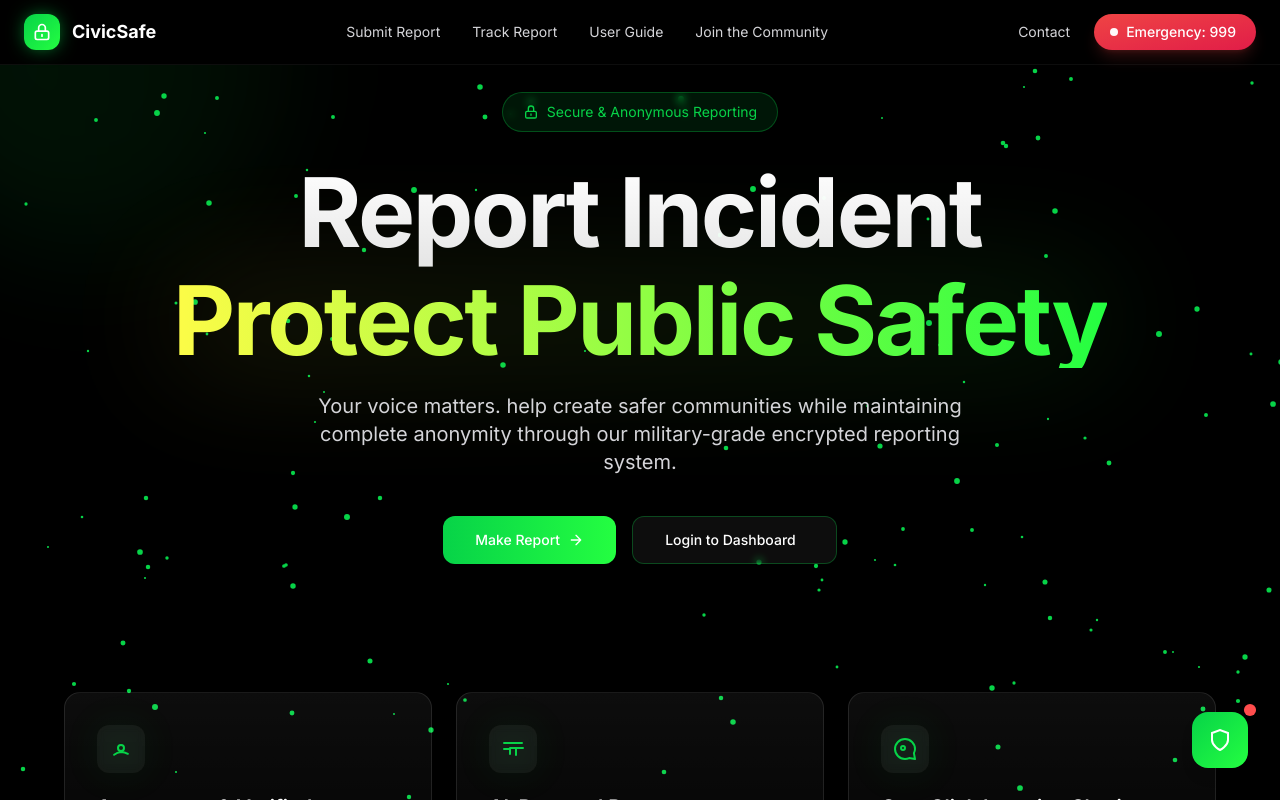
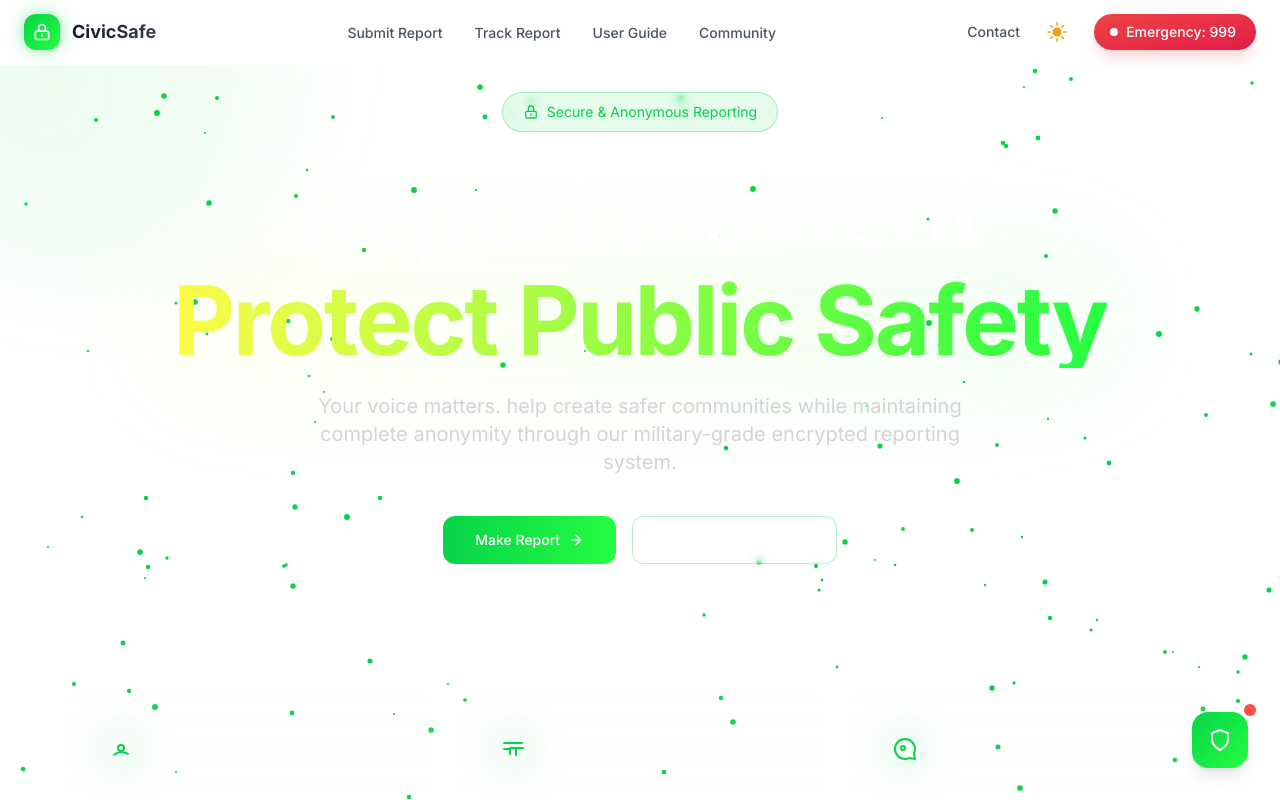
Before and after one commit to Arnob616/IPSM, a Next.js app: page / in a window 1280 px wide. Shown: the top 800 px of the page. Built offline with nearby package versions, Linux system fonts and the light colour scheme.

Commit message:
Enhanced CivicSafe Design with Dark/Light Mode

```diff
--- a/app/layout.tsx
+++ b/app/layout.tsx
@@ -3,6 +3,7 @@ import { Inter } from "next/font/google";
 import "./globals.css";
 import Navbar from "@/components/Navbar";
 import { Providers } from "./providers";
+import { ThemeProvider } from "@/lib/theme-context";
 
 const inter = Inter({ subsets: ["latin"] });
 
@@ -17,20 +18,41 @@ export default function RootLayout({
   children: React.ReactNode;
 }) {
   return (
-    <html lang="en">
+    <html lang="en" suppressHydrationWarning>
       <body className={inter.className}>
-        <div className="relative min-h-screen bg-black selection:bg-sky-500/20">
-          {/* Gradient Background */}
+        <ThemeProvider>
+          <div className="relative min-h-screen bg-white dark:bg-black light:bg-gray-50
+                         selection:bg-sky-500/20 transition-colors duration-300">
+            {/* Enhanced Gradient Background */}
             <div className="fixed inset-0 -z-10 min-h-screen">
-            <div className="absolute inset-0 h-full bg-[radial-gradient(circle_at_center,rgba(56,189,248,0.03),transparent_50%)]" />
-            <div className="absolute inset-0 h-full bg-[radial-gradient(circle_at_center,rgba(14,165,233,0.04),transparent_70%)]" />
+              {/* Light mode gradients */}
+              <div className="absolute inset-0 h-full bg-[radial-gradient(circle_at_center,rgba(7,211,72,0.08),transparent_50%)]
+                            dark:bg-[radial-gradient(circle_at_center,rgba(56,189,248,0.03),transparent_50%)]
+                            light:bg-[radial-gradient(circle_at_center,rgba(7,211,72,0.12),transparent_60%)]" />
+              <div className="absolute inset-0 h-full bg-[radial-gradient(circle_at_center,rgba(36,254,65,0.06),transparent_70%)]
+                            dark:bg-[radial-gradient(circle_at_center,rgba(14,165,233,0.04),transparent_70%)]
+                            light:bg-[radial-gradient(circle_at_center,rgba(36,254,65,0.08),transparent_80%)]" />
+
+              {/* Animated mesh gradient */}
+              <div className="absolute inset-0 opacity-30 dark:opacity-20 light:opacity-40">
+                <div className="absolute top-0 -left-4 w-72 h-72 bg-gradient-to-r from-[#07D348]/20 to-[#24fe41]/10
+                              rounded-full mix-blend-multiply filter blur-xl animate-blob"></div>
+                <div className="absolute top-0 -right-4 w-72 h-72 bg-gradient-to-l from-[#24fe41]/20 to-[#07D348]/10
+                              rounded-full mix-blend-multiply filter blur-xl animate-blob animation-delay-2000"></div>
+                <div className="absolute -bottom-8 left-20 w-72 h-72 bg-gradient-to-r from-[#07D348]/15 to-[#24fe41]/15
+                              rounded-full mix-blend-multiply filter blur-xl animate-blob animation-delay-4000"></div>
               </div>
+            </div>
+
             <Navbar />
             <main className="pt-16">
               <Providers>{children}</Providers>
-            <footer className="border-t border-[#07D348]/20 py-12">
+
+              {/* Enhanced Footer */}
+              <footer className="border-t border-gray-200/20 dark:border-[#07D348]/20 light:border-gray-300/30
+                               py-12 bg-white/50 dark:bg-black/50 light:bg-gray-50/80 backdrop-blur-sm">
                 <div className="container mx-auto px-4 max-w-6xl">
-          <div className="grid md:grid-cols-4 gap-8 text-zinc-300">
+                  <div className="grid md:grid-cols-4 gap-8 text-gray-600 dark:text-zinc-300 light:text-gray-700">
                     <div>
                       <h3 className="text-[#07D348] mb-4 text-lg font-semibold">Emergency 999</h3>
                       <p className="text-sm">24/7 Nationwide Emergency Response Service</p>
@@ -64,6 +86,7 @@ export default function RootLayout({
               </footer>
             </main>
           </div>
+        </ThemeProvider>
       </body>
     </html>
   );
--- a/components/Navbar.tsx
+++ b/components/Navbar.tsx
@@ -1,22 +1,45 @@
 "use client";
 import Link from "next/link";
 import { useState } from "react";
+import { motion } from "framer-motion";
 import MobileMenu from "./MobileMenu";
+import { ThemeToggle } from "./ui/theme-toggle";
+
 export default function Navbar() {
   const [isMobileMenuOpen, setIsMobileMenuOpen] = useState(false);
 
   return (
     <>
-      <nav className="fixed top-0 left-0 w-full border-b border-white/5 bg-gradient-to-b from-black/80 to-black/50 backdrop-blur-xl z-50">
+      <motion.nav
+        initial={{ y: -100, opacity: 0 }}
+        animate={{ y: 0, opacity: 1 }}
+        transition={{ duration: 0.6, ease: "easeOut" }}
+        className="fixed top-0 left-0 w-full border-b border-white/5 dark:border-white/5
+                   bg-white/80 dark:bg-black/80 backdrop-blur-xl z-50
+                   light:bg-white/90 light:border-gray-200/20"
+      >
         <div className="mx-auto max-w-7xl px-6">
           <div className="flex h-16 items-center justify-between">
             {/* Logo and Brand */}
-            <div className="flex items-center space-x-3">
+            <motion.div
+              className="flex items-center space-x-3"
+              whileHover={{ scale: 1.02 }}
+              transition={{ duration: 0.2 }}
+            >
               <Link
                 href="/"
                 className="flex items-center space-x-3 group transition-all"
               >
-                <div className="h-9 w-9 rounded-xl bg-gradient-to-br from-[#07D348] to-[#24fe41] flex items-center justify-center shadow-[0_0_20px_-5px_#07D348] transition-transform group-hover:scale-105">
+                <motion.div
+                  className="h-9 w-9 rounded-xl bg-gradient-to-br from-[#07D348] to-[#24fe41]
+                           flex items-center justify-center shadow-[0_0_20px_-5px_#07D348]
+                           transition-transform group-hover:scale-105"
+                  whileHover={{
+                    boxShadow: "0 0 30px -5px #07D348",
+                    rotate: [0, -5, 5, 0]
+                  }}
+                  transition={{ duration: 0.3 }}
+                >
                   <svg
                     className="h-5 w-5 text-white"
                     viewBox="0 0 24 24"
@@ -30,12 +53,14 @@ export default function Navbar() {
                       d="M12 15V17M6 21H18C19.1046 21 20 20.1046 20 19V13C20 11.8954 19.1046 11 18 11H6C4.89543 11 4 11.8954 4 13V19C4 20.1046 4.89543 21 6 21ZM16 11V7C16 4.79086 14.2091 3 12 3C9.79086 3 8 4.79086 8 7V11H16Z"
                     />
                   </svg>
-                </div>
-                <span className="text-lg font-bold  bg-white bg-clip-text text-transparent">
+                </motion.div>
+                <span className="text-lg font-bold bg-gradient-to-r from-gray-900 to-gray-700
+                               dark:from-white dark:to-gray-300 bg-clip-text text-transparent
+                               light:from-gray-900 light:to-gray-700">
                   CivicSafe
                 </span>
               </Link>
-            </div>
+            </motion.div>
 
             {/* Main Navigation */}
             <div className="hidden md:flex items-center space-x-8">
@@ -43,50 +68,99 @@ export default function Navbar() {
                 ['Submit Report', '/submit-report'],
                 ['Track Report', '/track-report'],
                 ['User Guide', '/how-it-works'],
-                ['Join the Community', '/community'],
-              ].map(([name, href]) => (
+                ['Community', '/community'],
+              ].map(([name, href], index) => (
+                <motion.div
+                  key={name}
+                  initial={{ opacity: 0, y: -20 }}
+                  animate={{ opacity: 1, y: 0 }}
+                  transition={{ delay: index * 0.1, duration: 0.5 }}
+                >
                   <Link
-                  key={name}
                     href={href}
-                  className="relative text-sm text-zinc-300 hover:text-white transition-all group"
+                    className="relative text-sm text-gray-600 dark:text-zinc-300 light:text-gray-700
+                             hover:text-gray-900 dark:hover:text-white light:hover:text-gray-900
+                             transition-all group font-medium"
                   >
                     {name}
-                  <span className="absolute -bottom-1 left-0 w-0 h-[2px] bg-[#07D348] transition-all group-hover:w-full"></span>
+                    <span className="absolute -bottom-1 left-0 w-0 h-[2px] bg-gradient-to-r
+                                   from-[#07D348] to-[#24fe41] transition-all group-hover:w-full"></span>
                   </Link>
+                </motion.div>
               ))}
             </div>
 
             {/* Right Section */}
-            <div className="flex items-center space-x-6">
+            <div className="flex items-center space-x-4">
+              <motion.div
+                initial={{ opacity: 0, scale: 0.8 }}
+                animate={{ opacity: 1, scale: 1 }}
+                transition={{ delay: 0.3, duration: 0.5 }}
+              >
                 <Link
                   href="/contact"
-                className="hidden md:block text-sm text-zinc-300 hover:text-white transition-colors relative group"
+                  className="hidden md:block text-sm text-gray-600 dark:text-zinc-300 light:text-gray-700
+                           hover:text-gray-900 dark:hover:text-white light:hover:text-gray-900
+                           transition-colors relative group font-medium"
                 >
                   Contact
-                <span className="absolute -bottom-1 left-0 w-0 h-[2px] bg-[#07D348] transition-all group-hover:w-full"></span>
+                  <span className="absolute -bottom-1 left-0 w-0 h-[2px] bg-gradient-to-r
+                                 from-[#07D348] to-[#24fe41] transition-all group-hover:w-full"></span>
                 </Link>
+              </motion.div>
 
-              <button className="group relative flex items-center gap-2 rounded-full bg-gradient-to-br from-red-500 to-rose-600 pl-4 pr-5 py-2 text-sm font-medium text-white shadow-lg shadow-red-500/20 transition-all hover:shadow-red-500/30 hover:scale-[1.02]">
-                <span className="absolute inset-0 rounded-full bg-gradient-to-br opacity-0 transition-opacity group-hover:opacity-100 from-red-600 to-rose-700 -z-10" />
-                <span className="h-2 w-2 rounded-full bg-white animate-pulse" />
+              <ThemeToggle />
+
+              <motion.button
+                className="group relative flex items-center gap-2 rounded-full bg-gradient-to-br
+                         from-red-500 to-rose-600 pl-4 pr-5 py-2 text-sm font-medium text-white
+                         shadow-lg shadow-red-500/20 transition-all hover:shadow-red-500/30
+                         hover:scale-[1.02]"
+                whileHover={{ scale: 1.05 }}
+                whileTap={{ scale: 0.95 }}
+                initial={{ opacity: 0, x: 20 }}
+                animate={{ opacity: 1, x: 0 }}
+                transition={{ delay: 0.4, duration: 0.5 }}
+              >
+                <span className="absolute inset-0 rounded-full bg-gradient-to-br opacity-0
+                               transition-opacity group-hover:opacity-100 from-red-600 to-rose-700 -z-10" />
+                <motion.span
+                  className="h-2 w-2 rounded-full bg-white"
+                  animate={{ scale: [1, 1.2, 1] }}
+                  transition={{ repeat: Infinity, duration: 2 }}
+                />
                 Emergency: 999
-              </button>
+              </motion.button>
 
               {/* Mobile Menu Button */}
-              <button
-                className="md:hidden p-2 text-zinc-300 hover:text-white transition-all"
+              <motion.button
+                className="md:hidden p-2 text-gray-600 dark:text-zinc-300 light:text-gray-700
+                         hover:text-gray-900 dark:hover:text-white light:hover:text-gray-900
+                         transition-all rounded-lg hover:bg-gray-100 dark:hover:bg-white/10
+                         light:hover:bg-gray-100"
                 onClick={() => setIsMobileMenuOpen(true)}
+                whileHover={{ scale: 1.05 }}
+                whileTap={{ scale: 0.95 }}
               >
                 <div className="space-y-1.5">
-                  <span className="block w-6 h-[2px] bg-current transition-transform origin-center group-hover:translate-y-0.5" />
-                  <span className="block w-6 h-[2px] bg-current" />
-                  <span className="block w-6 h-[2px] bg-current transition-transform origin-center group-hover:-translate-y-0.5" />
+                  <motion.span
+                    className="block w-6 h-[2px] bg-current transition-transform origin-center"
+                    animate={{ rotate: isMobileMenuOpen ? 45 : 0, y: isMobileMenuOpen ? 6 : 0 }}
+                  />
+                  <motion.span
+                    className="block w-6 h-[2px] bg-current"
+                    animate={{ opacity: isMobileMenuOpen ? 0 : 1 }}
+                  />
+                  <motion.span
+                    className="block w-6 h-[2px] bg-current transition-transform origin-center"
+                    animate={{ rotate: isMobileMenuOpen ? -45 : 0, y: isMobileMenuOpen ? -6 : 0 }}
+                  />
                 </div>
-              </button>
+              </motion.button>
             </div>
           </div>
         </div>
-      </nav>
+      </motion.nav>
 
       <MobileMenu
         isOpen={isMobileMenuOpen}
--- /dev/null
+++ b/components/ui/theme-toggle.tsx
@@ -0,0 +1,57 @@
+"use client";
+
+import { useTheme } from '@/lib/theme-context';
+import { motion } from 'framer-motion';
+
+export function ThemeToggle() {
+  const { theme, toggleTheme } = useTheme();
+
+  return (
+    <motion.button
+      onClick={toggleTheme}
+      className="relative p-2 rounded-xl bg-white/5 dark:bg-white/5 border border-white/10 dark:border-white/10
+                 hover:bg-white/10 dark:hover:bg-white/10 transition-all duration-300 group"
+      whileHover={{ scale: 1.05 }}
+      whileTap={{ scale: 0.95 }}
+      aria-label="Toggle theme"
+    >
+      <div className="relative w-6 h-6">
+        <motion.div
+          initial={false}
+          animate={{
+            scale: theme === 'light' ? 1 : 0,
+            rotate: theme === 'light' ? 0 : 180,
+          }}
+          transition={{ duration: 0.3, ease: "easeInOut" }}
+          className="absolute inset-0"
+        >
+          <svg
+            className="w-6 h-6 text-amber-500"
+            fill="currentColor"
+            viewBox="0 0 24 24"
+          >
+            <path d="M12 2.25a.75.75 0 01.75.75v2.25a.75.75 0 01-1.5 0V3a.75.75 0 01.75-.75zM7.5 12a4.5 4.5 0 119 0 4.5 4.5 0 01-9 0zM18.894 6.166a.75.75 0 00-1.06-1.06l-1.591 1.59a.75.75 0 101.06 1.061l1.591-1.59zM21.75 12a.75.75 0 01-.75.75h-2.25a.75.75 0 010-1.5H21a.75.75 0 01.75.75zM17.834 18.894a.75.75 0 001.06-1.06l-1.59-1.591a.75.75 0 10-1.061 1.06l1.59 1.591zM12 18a.75.75 0 01.75.75V21a.75.75 0 01-1.5 0v-2.25A.75.75 0 0112 18zM7.758 17.303a.75.75 0 00-1.061-1.06l-1.591 1.59a.75.75 0 001.06 1.061l1.591-1.59zM6 12a.75.75 0 01-.75.75H3a.75.75 0 010-1.5h2.25A.75.75 0 016 12zM6.697 7.757a.75.75 0 001.06-1.06l-1.59-1.591a.75.75 0 00-1.061 1.06l1.59 1.591z" />
+          </svg>
+        </motion.div>
+
+        <motion.div
+          initial={false}
+          animate={{
+            scale: theme === 'dark' ? 1 : 0,
+            rotate: theme === 'dark' ? 0 : -180,
+          }}
+          transition={{ duration: 0.3, ease: "easeInOut" }}
+          className="absolute inset-0"
+        >
+          <svg
+            className="w-6 h-6 text-blue-400"
+            fill="currentColor"
+            viewBox="0 0 24 24"
+          >
+            <path fillRule="evenodd" d="M9.528 1.718a.75.75 0 01.162.819A8.97 8.97 0 009 6a9 9 0 009 9 8.97 8.97 0 003.463-.69.75.75 0 01.981.98 10.503 10.503 0 01-9.694 6.46c-5.799 0-10.5-4.701-10.5-10.5 0-4.368 2.667-8.112 6.46-9.694a.75.75 0 01.818.162z" clipRule="evenodd" />
+          </svg>
+        </motion.div>
+      </div>
+    </motion.button>
+  );
+}
--- /dev/null
+++ b/lib/theme-context.tsx
@@ -0,0 +1,49 @@
+"use client";
+
+import { createContext, useContext, useEffect, useState } from 'react';
+
+type Theme = 'dark' | 'light';
+
+interface ThemeContextType {
+  theme: Theme;
+  toggleTheme: () => void;
+}
+
+const ThemeContext = createContext<ThemeContextType | undefined>(undefined);
+
+export function ThemeProvider({ children }: { children: React.ReactNode }) {
+  const [theme, setTheme] = useState<Theme>('dark');
+
+  useEffect(() => {
+    const savedTheme = localStorage.getItem('theme') as Theme;
+    if (savedTheme) {
+      setTheme(savedTheme);
+    } else if (window.matchMedia('(prefers-color-scheme: light)').matches) {
+      setTheme('light');
+    }
+  }, []);
+
+  useEffect(() => {
+    localStorage.setItem('theme', theme);
+    document.documentElement.classList.toggle('dark', theme === 'dark');
+    document.documentElement.classList.toggle('light', theme === 'light');
+  }, [theme]);
+
+  const toggleTheme = () => {
+    setTheme(prev => prev === 'dark' ? 'light' : 'dark');
+  };
+
+  return (
+    <ThemeContext.Provider value={{ theme, toggleTheme }}>
+      {children}
+    </ThemeContext.Provider>
+  );
+}
+
+export function useTheme() {
+  const context = useContext(ThemeContext);
+  if (context === undefined) {
+    throw new Error('useTheme must be used within a ThemeProvider');
+  }
+  return context;
+}
```
Lines whose indentation alone changed are shown as unchanged.
